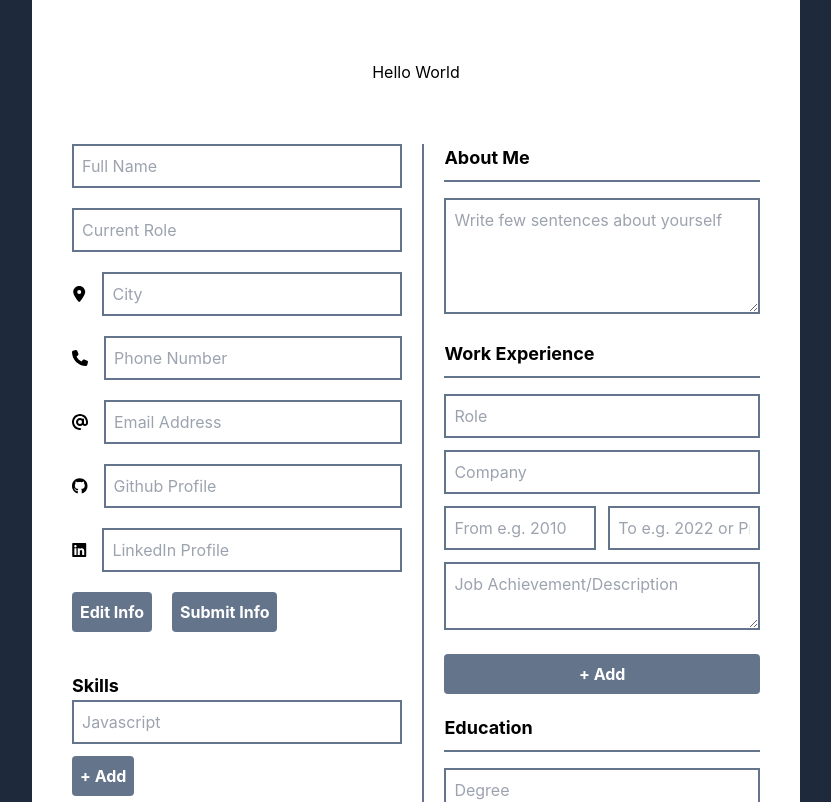
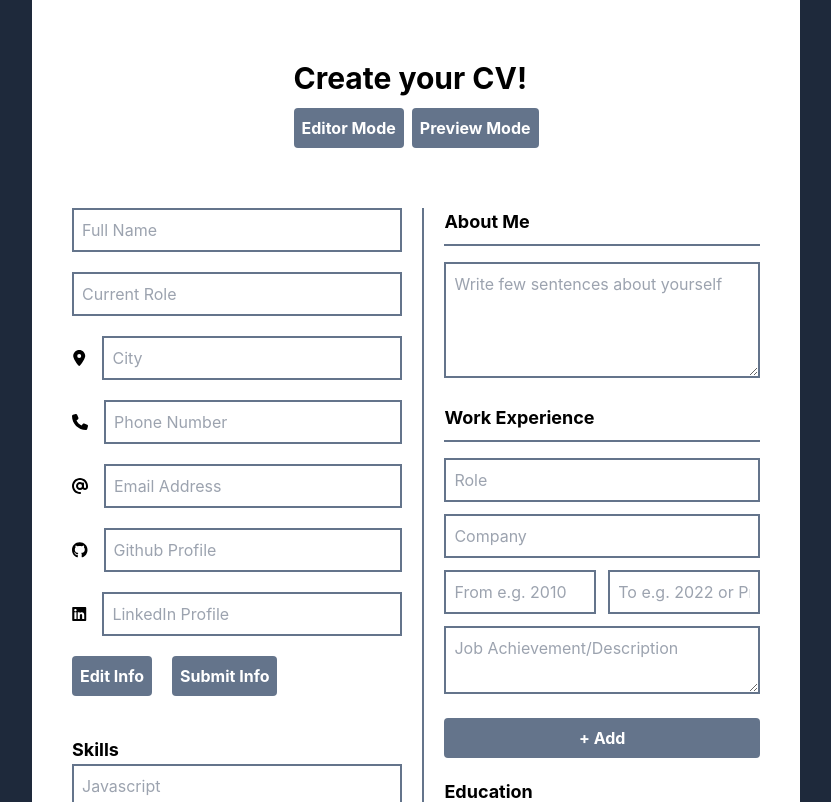
Before and after one commit to fcasibu/cv-application, a React (Create React App) app: page / in a window 1280 px wide. Shown: the top 802 px of the page, without its empty margins (224-1055 px from the left). Built offline with nearby package versions, Linux system fonts and the light colour scheme.

Commit message:
Change title and added preview/edit buttons

```diff
--- a/src/components/Header/Header.js
+++ b/src/components/Header/Header.js
@@ -1,7 +1,31 @@
+import { useState } from "react";
+
 function Header(props) {
+  const editorClickHandler = () => {
+    props.onChangeMode("editor");
+  };
+
+  const previewClickHandler = () => {
+    props.onChangeMode("preview");
+  };
+
   return (
     <div className="self-center bg-white p-5">
-      <div>Hello World</div>
+      <h1 className="font-bold text-3xl">Create your CV!</h1>
+      <div className="flex gap-2 justify-center">
+        <button
+          onClick={editorClickHandler}
+          className="bg-slate-500 text-white font-bold p-2 rounded mt-3"
+        >
+          Editor Mode
+        </button>
+        <button
+          onClick={previewClickHandler}
+          className="bg-slate-500 text-white font-bold p-2 rounded mt-3"
+        >
+          Preview Mode
+        </button>
+      </div>
     </div>
   );
 }
```
